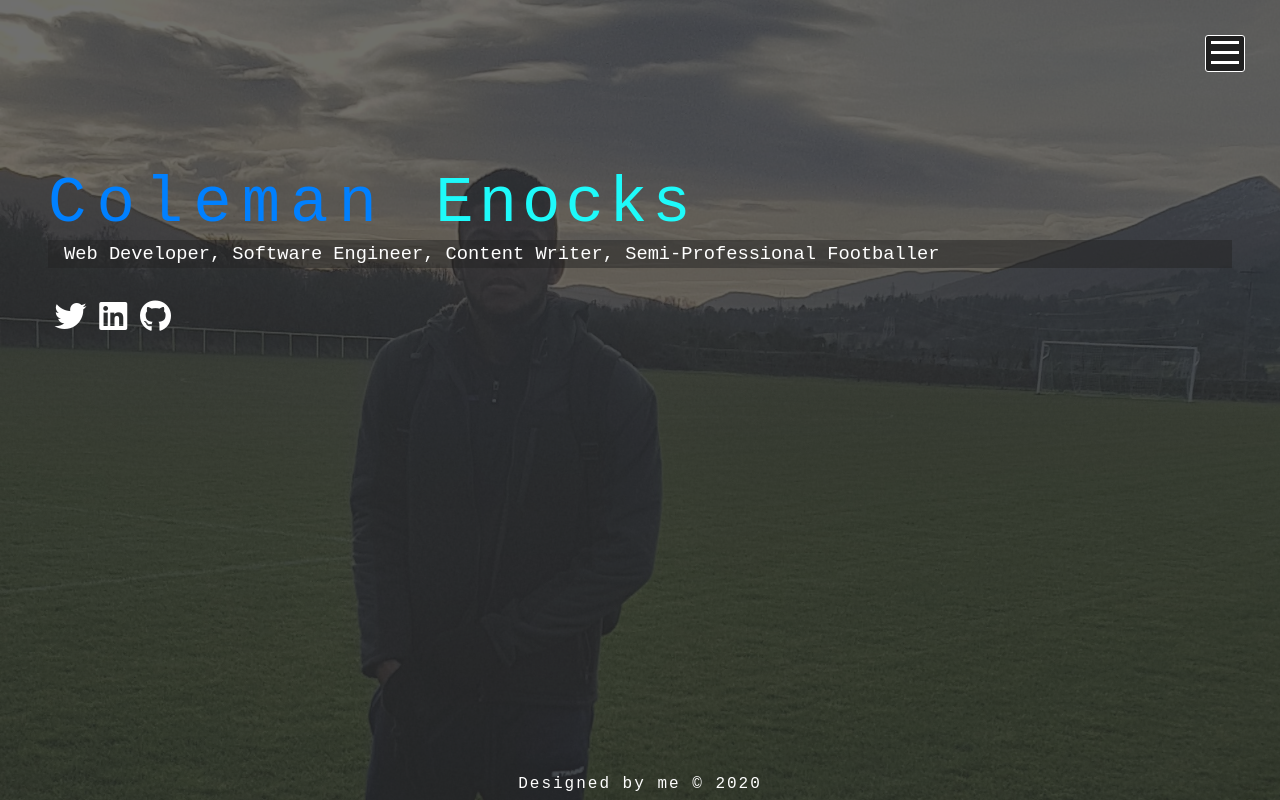
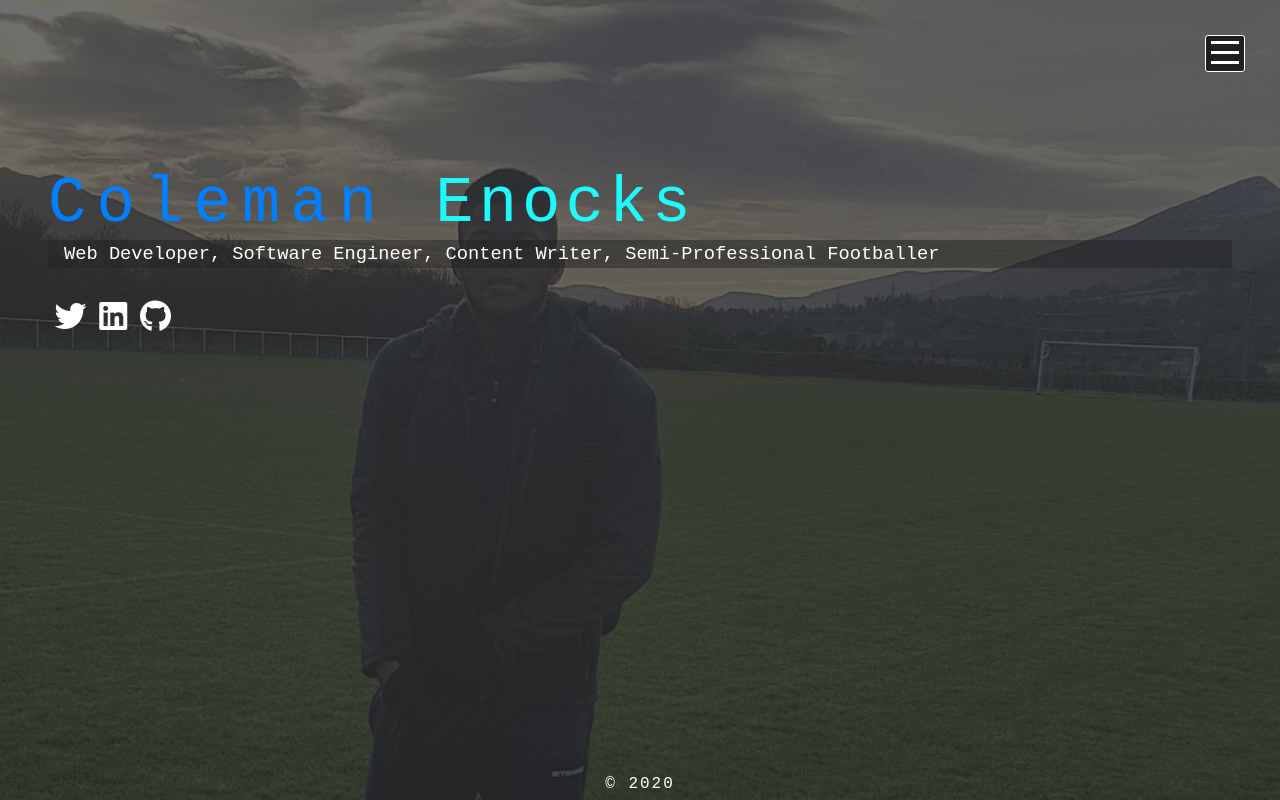
Before and after one commit to colenocks/portfolio, a React (Create React App) app: page / in a window 1280 px wide. Built offline with nearby package versions, Linux system fonts and the light colour scheme.

Commit message:
refactor: update footer

```diff
--- a/src/components/Footer.jsx
+++ b/src/components/Footer.jsx
@@ -5,7 +5,7 @@ const Footer = () => {
   const year = date.getFullYear();
   return (
     <footer className='footer flex-center'>
-      <p>Designed by me &copy; {year}</p>
+      <p>&copy; {year}</p>
     </footer>
   );
 };
```
